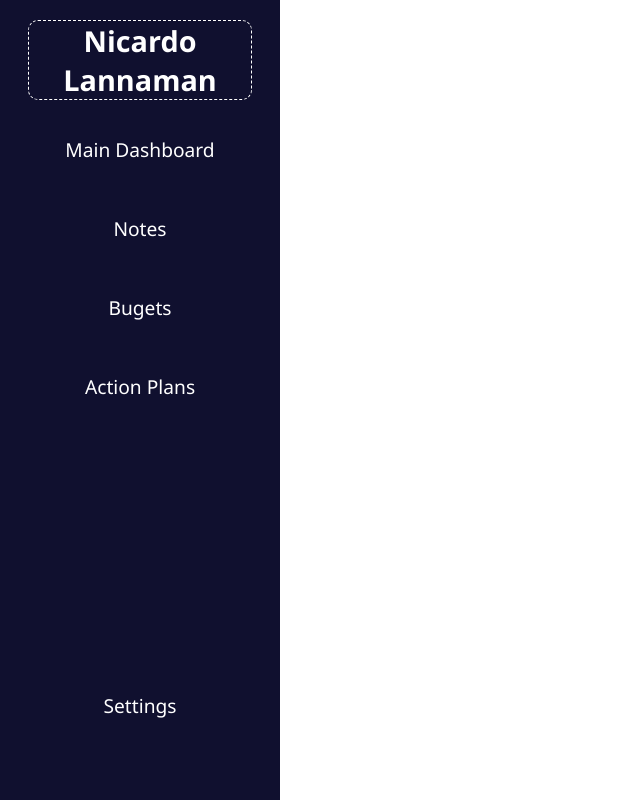
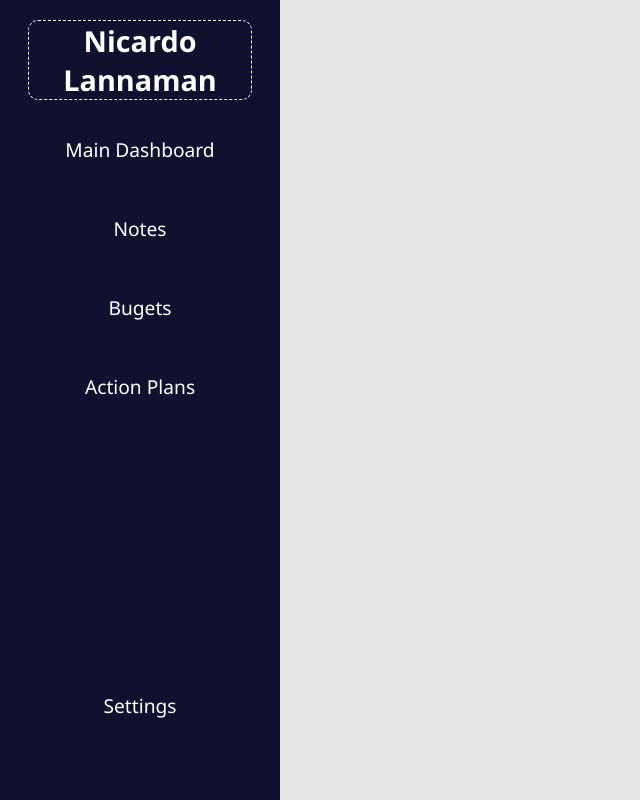
Before and after one commit to NiclanX/POA, a React (Create React App) app: page / in a window 1280 px wide. Shown: the whole page, without its empty margins (0-640 px from the left). Built offline with nearby package versions, Linux system fonts and the light colour scheme.

Commit message:
Commit 5

```diff
--- a/src/App.css
+++ b/src/App.css
@@ -74,3 +74,11 @@ a:hover {
 li:nth-child(5) {
     margin-top: 260px;
 }
+
+.container {
+    width: calc(100% - 280px);
+    background-color: rgb(231, 231, 231);
+    position: relative;
+    left: 280px;
+    height: 100vh;
+}
--- a/src/App.jsx
+++ b/src/App.jsx
@@ -1,9 +1,16 @@
 import { Navbar } from './Navbar';
 import './App.css';
+import { Notes } from './Notes';
 
 function App() {
   return (
+    <>
    <Navbar/>
+   <div className="container">
+    <Notes/>
+   </div>
+
+   </>
   );
 }
 
--- /dev/null
+++ b/src/Notes.jsx
@@ -0,0 +1,8 @@
+import React from 'react'
+
+export const Notes = () => {
+  return (
+    <>
+    </>
+  )
+}
```
